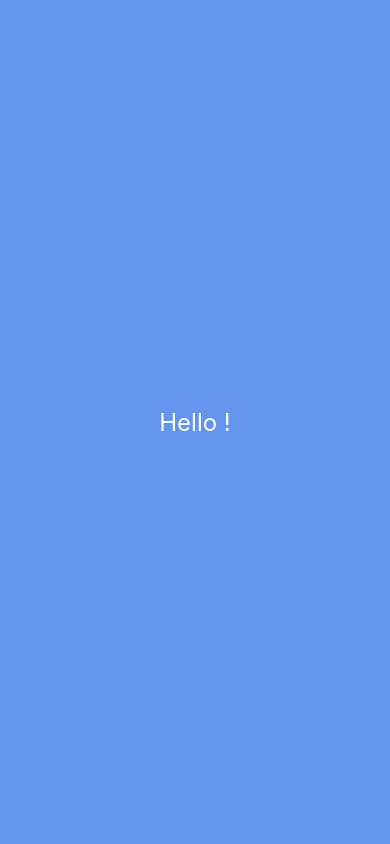
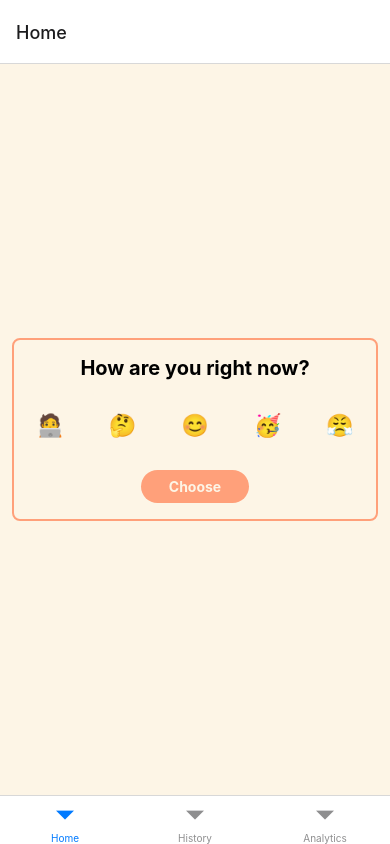
Before and after one commit to I0dz/mood, a React Native app: screen /Home in a window 390 px wide. Built offline with nearby package versions, Linux system fonts and the light colour scheme.

Commit message:
feat: add navigation

```diff
--- a/src/App.tsx
+++ b/src/App.tsx
@@ -1,23 +1,14 @@
 import React from 'react';
-import { StyleSheet, Text, View } from 'react-native';
+
+// import { StyleSheet, Text, View } from 'react-native';
+import { NavigationContainer } from '@react-navigation/native';
+
+import { BottomTabsNavigator } from './screens/BottomTabs.navigator';
 
 export const App: React.FC = function () {
     return (
-        <View style={style.container}>
-            <Text style={style.text}>Hello !</Text>
-        </View>
+        <NavigationContainer>
+            <BottomTabsNavigator />
+        </NavigationContainer>
     );
 };
-
-const style = StyleSheet.create({
-    container: {
-        flex: 1,
-        justifyContent: 'center',
-        alignItems: 'center',
-        backgroundColor: 'cornflowerblue',
-    },
-    text: {
-        color: 'white',
-        fontSize: 24,
-    },
-});
--- /dev/null
+++ b/src/components/MoodPicker.tsx
@@ -0,0 +1,104 @@
+import React, { useState } from 'react';
+import { Pressable, StyleSheet, Text, View } from 'react-native';
+
+import { theme } from '../theme';
+import { MoodOptionType } from '../types';
+
+const moodOptions: MoodOptionType[] = [
+    { emoji: '🧑‍💻', description: 'studious' },
+    { emoji: '🤔', description: 'pensive' },
+    { emoji: '😊', description: 'happy' },
+    { emoji: '🥳', description: 'celebratory' },
+    { emoji: '😤', description: 'frustrated' },
+];
+
+export const MoodPicker: React.FC = function () {
+    const [selectedMood, setSelectedMood] = useState<MoodOptionType>();
+    return (
+        <View style={styles.moodPicker}>
+            <Text style={styles.title}>How are you right now?</Text>
+            <View style={styles.container}>
+                {moodOptions.map(mood => {
+                    const isSelected = mood.emoji === selectedMood?.emoji;
+                    return (
+                        <View style={styles.mood} key={mood.emoji}>
+                            <Pressable
+                                style={[
+                                    styles.moodButton,
+                                    isSelected && styles.selectedMoodButton,
+                                ]}
+                                onPress={() => {
+                                    setSelectedMood(mood);
+                                }}>
+                                <View>
+                                    <Text style={[styles.moodEmoji]}>
+                                        {mood.emoji}
+                                    </Text>
+                                </View>
+                            </Pressable>
+                            {isSelected && (
+                                <Text style={styles.moodDescription}>
+                                    {mood.description}
+                                </Text>
+                            )}
+                        </View>
+                    );
+                })}
+            </View>
+            <Pressable style={styles.submit}>
+                <Text style={styles.submitText}>Choose</Text>
+            </Pressable>
+        </View>
+    );
+};
+
+const styles = StyleSheet.create({
+    moodPicker: {
+        justifyContent: 'center',
+        alignItems: 'center',
+        // justifySelf: 'strench',
+        marginHorizontal: 12,
+        paddingVertical: 16,
+        borderWidth: 2,
+        borderColor: theme.color.lightsalmon,
+        borderRadius: 8,
+    },
+    container: {
+        marginVertical: 22,
+        flexDirection: 'row',
+        alignItems: 'center',
+        justifyContent: 'space-around',
+        alignSelf: 'stretch',
+    },
+    title: {
+        fontSize: 20,
+        fontWeight: 'bold',
+    },
+    mood: {
+        alignItems: 'center',
+    },
+    moodEmoji: {
+        fontSize: 22,
+    },
+    moodDescription: {
+        color: theme.color.lightsalmon,
+        fontSize: 12,
+    },
+    moodButton: {
+        padding: 10,
+    },
+    selectedMoodButton: {
+        backgroundColor: theme.color.peach,
+        borderRadius: 50,
+    },
+    submit: {
+        backgroundColor: theme.color.lightsalmon,
+        paddingHorizontal: 28,
+        paddingVertical: 8,
+        borderRadius: 20,
+    },
+    submitText: {
+        fontWeight: 'bold',
+        color: theme.color.oldlace,
+    },
+});
--- /dev/null
+++ b/src/screens/Analytics.screen.tsx
@@ -0,0 +1,18 @@
+import React from 'react';
+import { StyleSheet, Text, View } from 'react-native';
+
+export const Analytics: React.FC = function () {
+    return (
+        <View style={style.container}>
+            <Text>Analytics</Text>
+        </View>
+    );
+};
+
+const style = StyleSheet.create({
+    container: {
+        flex: 1,
+        justifyContent: 'center',
+        alignItems: 'center',
+    },
+});
--- /dev/null
+++ b/src/screens/BottomTabs.navigator.tsx
@@ -0,0 +1,18 @@
+import React from 'react';
+
+import { createBottomTabNavigator } from '@react-navigation/bottom-tabs';
+
+import { Analytics } from './Analytics.screen';
+import { History } from './History.screen';
+import { Home } from './Home.screen';
+
+const BottomTabs = createBottomTabNavigator();
+export const BottomTabsNavigator: React.FC = function () {
+    return (
+        <BottomTabs.Navigator>
+            <BottomTabs.Screen name="Home" component={Home} />
+            <BottomTabs.Screen name="History" component={History} />
+            <BottomTabs.Screen name="Analytics" component={Analytics} />
+        </BottomTabs.Navigator>
+    );
+};
--- /dev/null
+++ b/src/screens/History.screen.tsx
@@ -0,0 +1,18 @@
+import React from 'react';
+import { StyleSheet, Text, View } from 'react-native';
+
+export const History: React.FC = function () {
+    return (
+        <View style={style.container}>
+            <Text>History</Text>
+        </View>
+    );
+};
+
+const style = StyleSheet.create({
+    container: {
+        flex: 1,
+        justifyContent: 'center',
+        alignItems: 'center',
+    },
+});
--- /dev/null
+++ b/src/screens/Home.screen.tsx
@@ -0,0 +1,22 @@
+import React from 'react';
+import { StyleSheet, View } from 'react-native';
+
+import { MoodPicker } from '../components/MoodPicker';
+import { theme } from '../theme';
+
+export const Home: React.FC = function () {
+    return (
+        <View style={style.container}>
+            <MoodPicker />
+        </View>
+    );
+};
+
+const style = StyleSheet.create({
+    container: {
+        flex: 1,
+        justifyContent: 'center',
+        alignItems: 'stretch',
+        backgroundColor: theme.color.oldlace,
+    },
+});
--- /dev/null
+++ b/src/theme.ts
@@ -0,0 +1,7 @@
+export const theme = {
+    color: {
+        peach: 'peachpuff',
+        oldlace: 'oldlace',
+        lightsalmon: 'lightsalmon',
+    },
+};
--- /dev/null
+++ b/src/types.ts
@@ -0,0 +1,4 @@
+export type MoodOptionType = {
+    emoji: '🧑‍💻' | '🤔' | '😊' | '🥳' | '😤';
+    description: string;
+};
```
